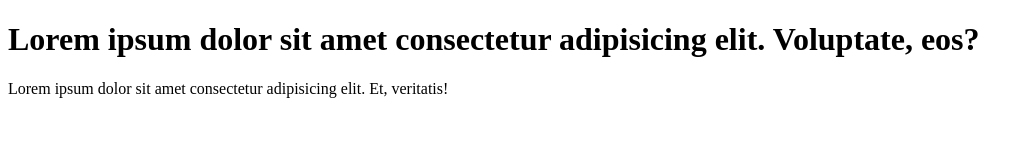
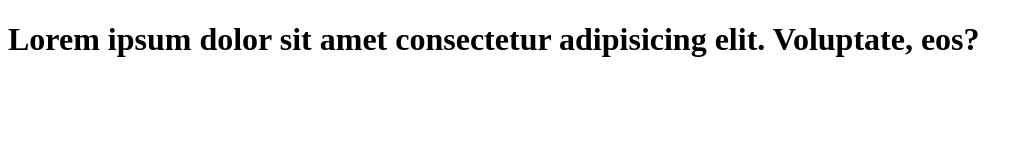
Before and after one commit to TBT50/git, a plain HTML site: page index.html in a window 1280 px wide. Shown: the whole page, without its empty margins (0-1033 px from the left). Drawn offline with Linux system fonts and the light colour scheme.

```diff
--- a/index.html
+++ b/index.html
@@ -11,9 +11,6 @@
       <h1>
         Lorem ipsum dolor sit amet consectetur adipisicing elit. Voluptate, eos?
       </h1>
-      <footer>
-        Lorem ipsum dolor sit amet consectetur adipisicing elit. Et, veritatis!
-      </footer>
     </div>
   </body>
 </html>
```
